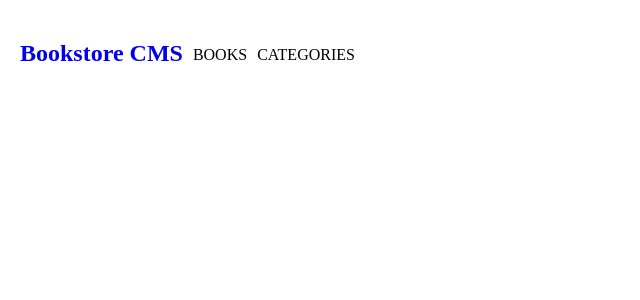
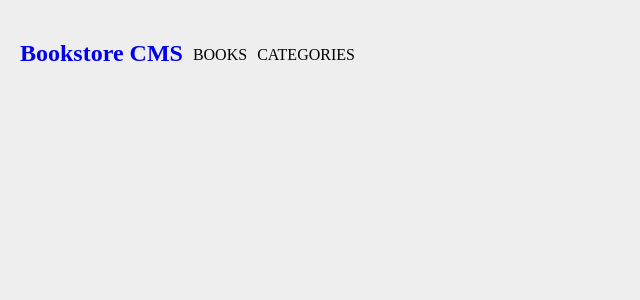
Before and after one commit to Ntwali-Josue/Booksstore, a React (Create React App) app: page / in a window 1280 px wide. Shown: the top 300 px of the page, without its empty margins (0-640 px from the left). Built offline with nearby package versions, Linux system fonts and the light colour scheme.

Commit message:
Change body background

```diff
--- a/src/index.css
+++ b/src/index.css
@@ -1,3 +1,4 @@
 body {
   margin: 0;
+  background-color: #eeeeee;
 }
```
